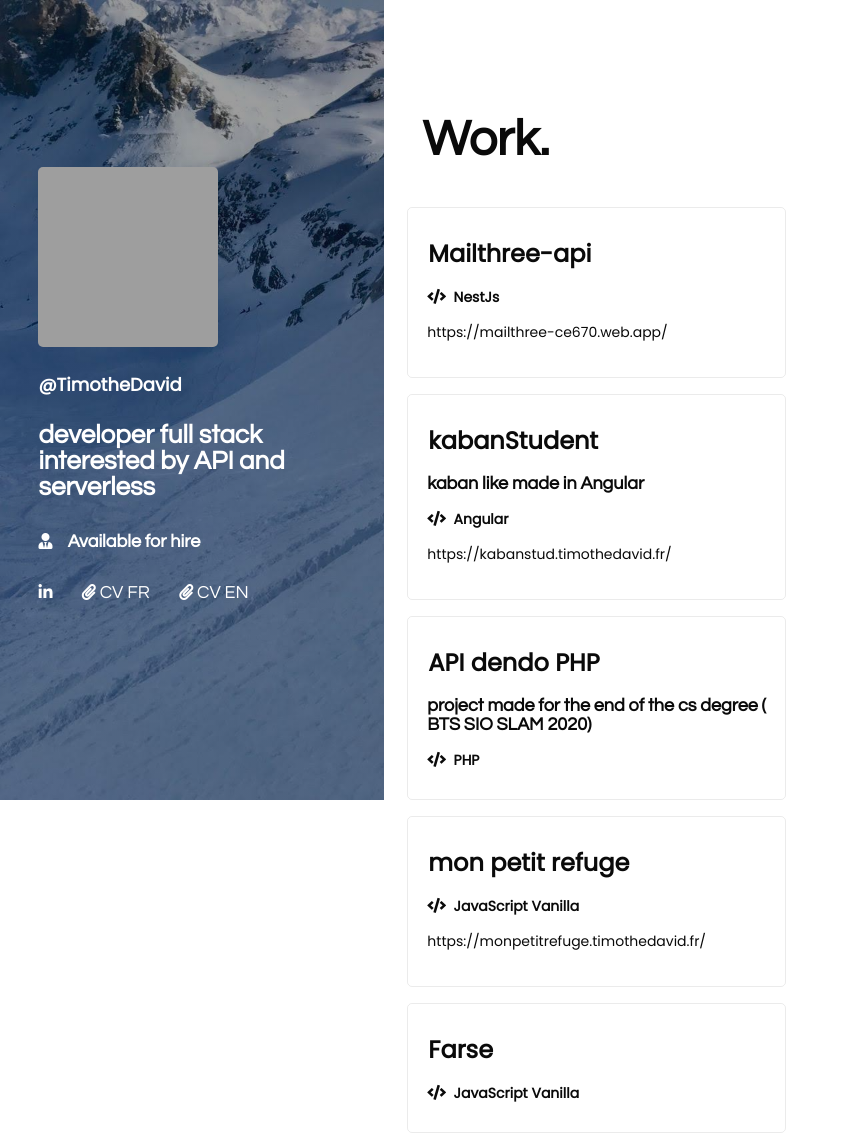
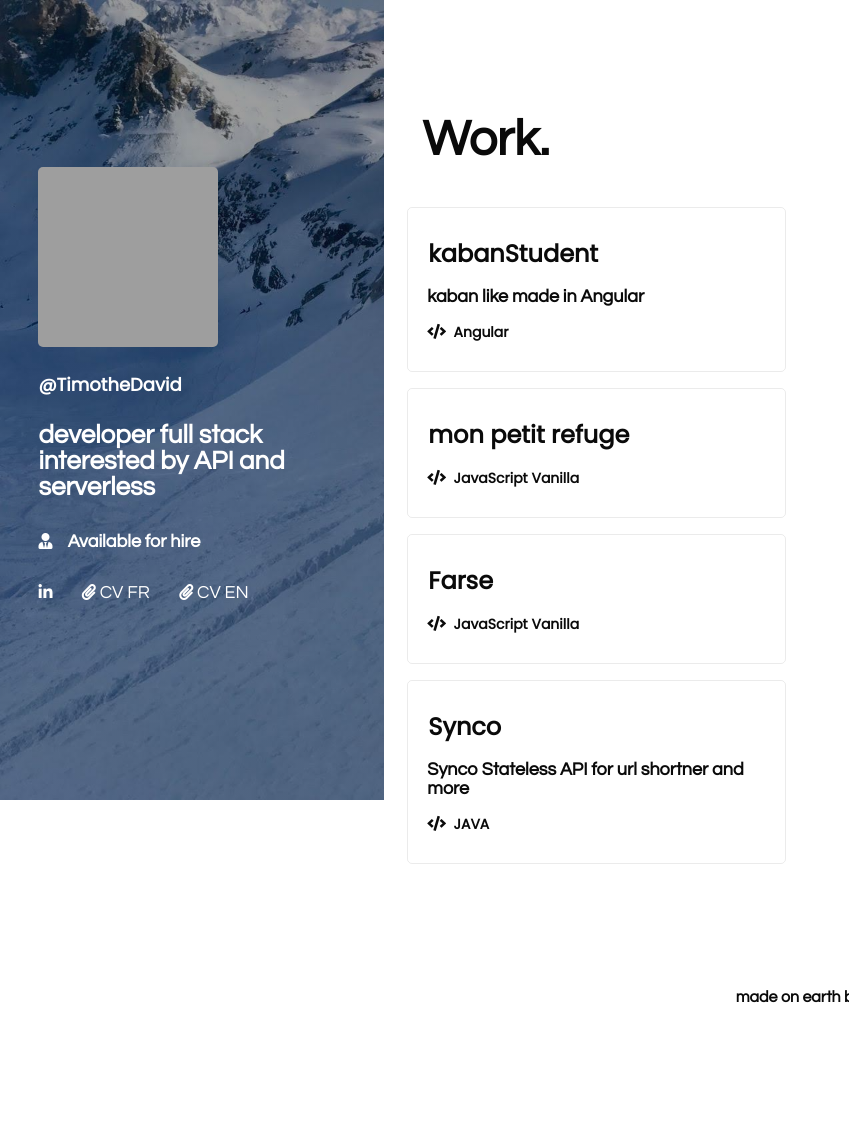
Before and after one commit to TimotheDavid/TimotheDavid.github.io, a plain HTML site: page index.html in a window 1280 px wide. Shown: the top 1144 px of the page, without its empty margins (0-849 px from the left). After the commit the page ends 1073 px from the top, so only its background shows below. Drawn offline with nearby package versions, Linux system fonts and the light colour scheme; no server answers; grey boxes are pictures that could not be loaded; a script that the page names is missing.

Commit message:
update the portofolio

```diff
--- a/index.css
+++ b/index.css
@@ -430,6 +430,11 @@ body {
   background: var(--text-color);
 }
 
+
+p{
+
+}
+
 @media (max-width: 800px) {
   #profile {
     width: 90vw;
--- a/index.html
+++ b/index.html
@@ -39,18 +39,6 @@
       <div id="work">
         <h1>Work.</h1>
         <div class="projects" id="work_section">
-                        <a href="https://mailthree-ce670.web.app/" target="_blank">
-                        <section>
-                            <div class="section_title">Mailthree-api</div>
-                            <div class="about_section">
-                            <span style="display:none;">undefined</span>
-                            </div>
-                            <div class="bottom_section">
-                                <span style="display:inline-block;"><i class="fas fa-code"></i>&nbsp; NestJs</span>
-                                <p>https://mailthree-ce670.web.app/</p>
-                            </div>
-                        </section>
-                        </a>
                         <a href="https://kabanstud.timothedavid.fr/" target="_blank">
                         <section>
                             <div class="section_title">kabanStudent</div>
@@ -59,21 +47,8 @@
                             </div>
                             <div class="bottom_section">
                                 <span style="display:inline-block;"><i class="fas fa-code"></i>&nbsp; Angular</span>
-                                <p>https://kabanstud.timothedavid.fr/</p>
                             </div>
                         </section>
-                        </a>
-                        <a href="https://github.com/TimotheDavid/api_dendo_php" target="_blank">
-                        <section>
-                            <div class="section_title">API dendo PHP</div>
-                            <div class="about_section">
-                            <span style="display:block;">project made for the end of the cs degree ( BTS SIO SLAM 2020)</span>
-                            </div>
-                            <div class="bottom_section">
-                                <span style="display:inline-block;"><i class="fas fa-code"></i>&nbsp; PHP</span>
-                            </div>
-                        </section>
-                        </a>
                         <a href="https://monpetitrefuge.timothedavid.fr/" target="_blank">
                         <section>
                             <div class="section_title">mon petit refuge</div>
@@ -82,7 +57,6 @@
                             </div>
                             <div class="bottom_section">
                                 <span style="display:inline-block;"><i class="fas fa-code"></i>&nbsp; JavaScript Vanilla</span>
-                                <p>https://monpetitrefuge.timothedavid.fr/</p>
                             </div>
                         </section>
                         </a>
@@ -97,6 +71,17 @@
                             </div>
                         </section>
                         </a>
+                        <a href="http://synco-doc.timothedavid.fr" target="_blank">
+                          <section>
+                              <div class="section_title">Synco</div>
+                              <div class="about_section">
+                              <span>Synco Stateless API for url shortner and more</span>
+                              </div>
+                              <div class="bottom_section">
+                                  <span style="display:inline-block;"><i class="fas fa-code"></i>&nbsp; JAVA</span>
+                              </div>
+                          </section>
+                          </a>
                         </div>
       </div>
       <div id="forks" style="display:none;">
```
